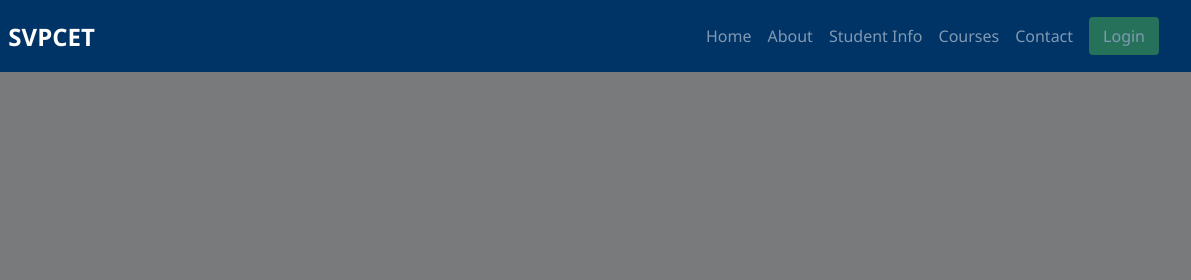
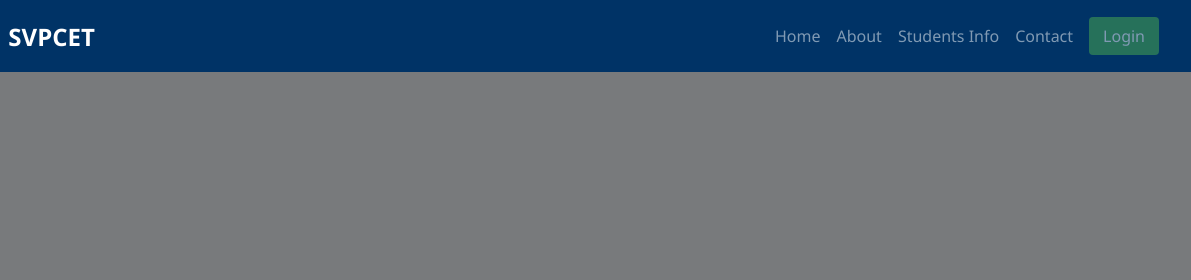
Before and after one commit to GollaSatheesh/MyCollegeWebsite, a plain HTML site: page index.html in a window 1280 px wide. Shown: the top 280 px of the page, 89-1280 px from the left. Drawn offline with Linux system fonts and the light colour scheme.

Commit message:
index.html

```diff
--- a/index.html
+++ b/index.html
@@ -123,8 +123,7 @@
     <nav>
       <a href="index.html">Home</a>
       <a href="AboutUsPage.html">About</a>
-      <a href="StudentInfo.html">Student Info</a>
-      <a href="CoursesPage.html">Courses</a>
+      <a href="StudentInfo.html">Students Info</a>
       <a href="ContactPage.html">Contact</a>
       <a href="loginpage.html" class="register-button">Login</a>
     </nav>
```
